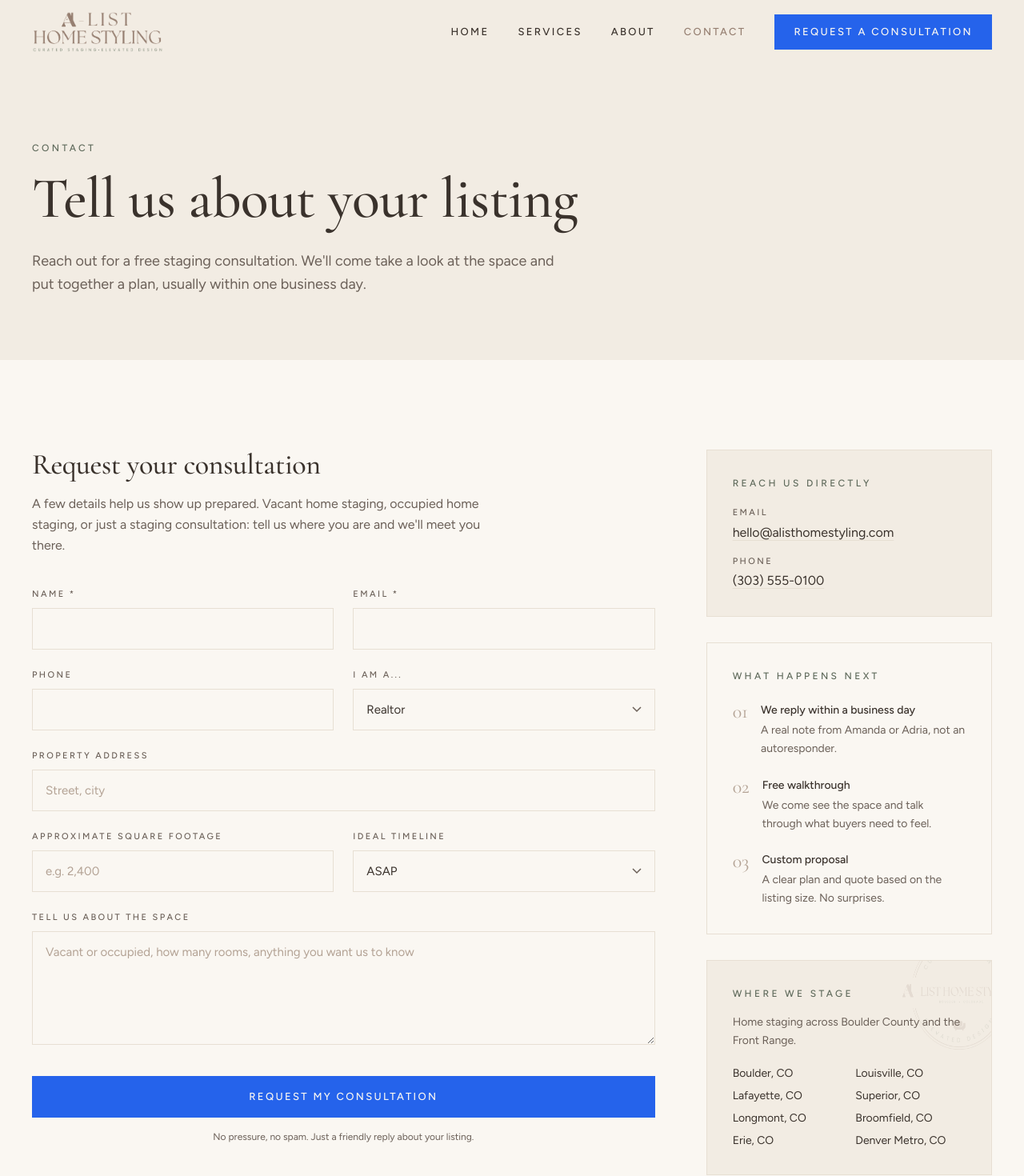
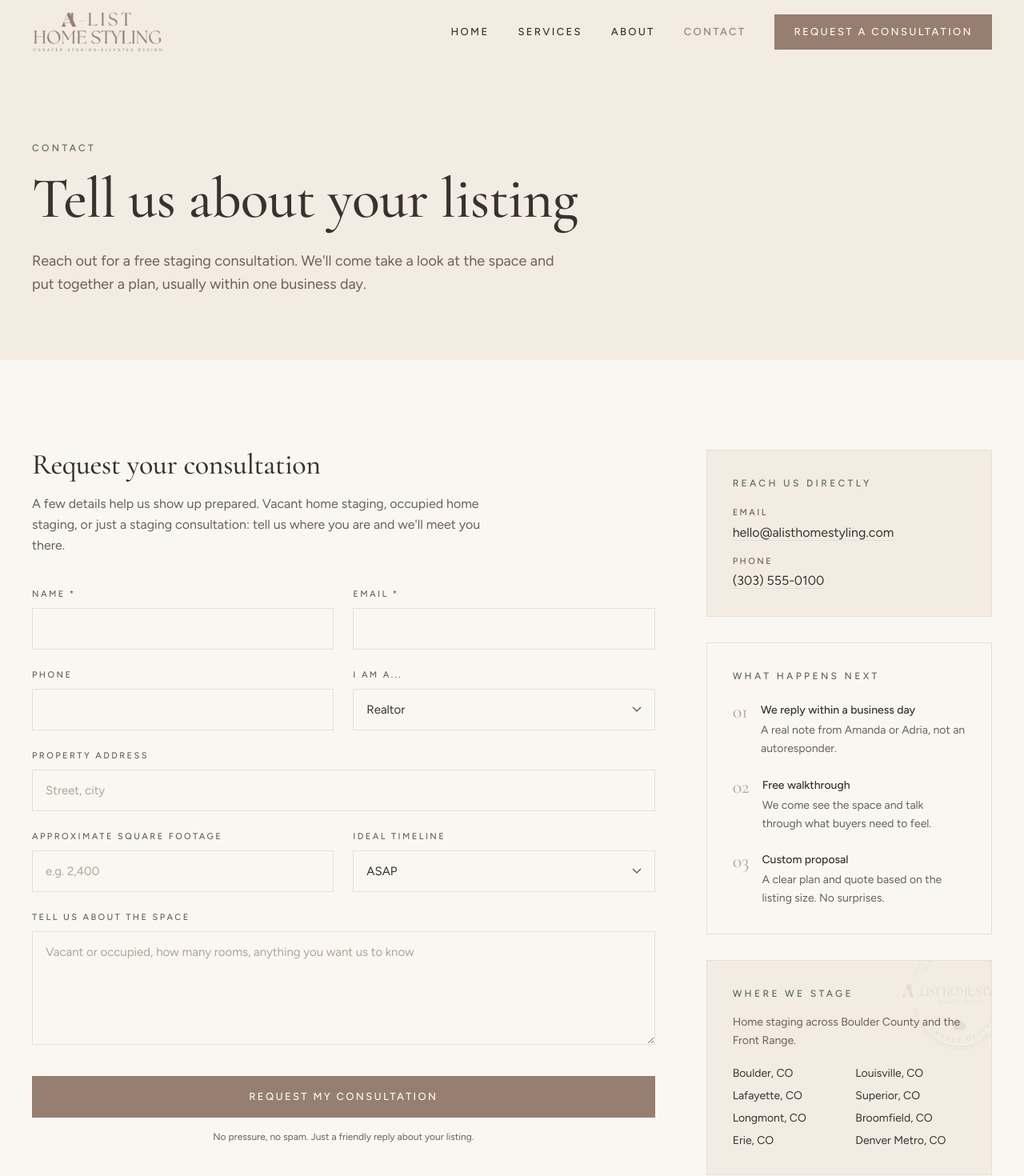
Before and after one commit to adriasuch/alist-home-styling, a Next.js app: page /contact in a window 1280 px wide. Shown: the top 1470 px of the page at 80% size. Built offline with nearby package versions, Linux system fonts and the light colour scheme.

Commit message:
Revert "Change consultation buttons to blue"
This reverts commit f5c7bf304e10a28c96f8edae0f79700b08dba055.

```diff
--- a/app/globals.css
+++ b/app/globals.css
@@ -14,8 +14,6 @@
   --color-sand: #e7dfd3;
   --color-ink: #3a322c;
   --color-ink-soft: #6b6058;
-  --color-consult-blue: #2563eb;
-  --color-consult-blue-dark: #1d4ed8;
 
   --font-serif: var(--font-cormorant), Georgia, serif;
   --font-sans: var(--font-figtree), system-ui, sans-serif;
@@ -120,15 +118,6 @@ body {
   color: var(--color-ink);
 }
 
-.btn-consultation {
-  background: var(--color-consult-blue);
-  color: var(--color-cream);
-}
-
-.btn-consultation:hover {
-  background: var(--color-consult-blue-dark);
-}
-
 /* Form fields on the contact page */
 .field {
   width: 100%;
--- a/app/services/page.tsx
+++ b/app/services/page.tsx
@@ -224,7 +224,7 @@ export default function ServicesPage() {
                   </ul>
 
                   <div className="mt-10">
-                    <Link href="/contact" className="btn btn-consultation">
+                    <Link href="/contact" className="btn btn-primary">
                       Request a Consultation
                     </Link>
                   </div>
--- a/components/CTABand.tsx
+++ b/components/CTABand.tsx
@@ -31,7 +31,7 @@ export default function CTABand({
             </p>
           )}
           <div className="mt-9">
-            <Link href={buttonHref} className="btn btn-consultation">
+            <Link href={buttonHref} className="btn btn-light">
               {buttonLabel}
             </Link>
           </div>
--- a/components/Header.tsx
+++ b/components/Header.tsx
@@ -64,7 +64,7 @@ export default function Header() {
               {item.label}
             </Link>
           ))}
-          <Link href="/contact" className="btn btn-consultation !px-6 !py-3">
+          <Link href="/contact" className="btn btn-primary !px-6 !py-3">
             Request a Consultation
           </Link>
         </nav>
@@ -111,7 +111,7 @@ export default function Header() {
                   {item.label}
                 </Link>
               ))}
-              <Link href="/contact" className="btn btn-consultation mt-4">
+              <Link href="/contact" className="btn btn-primary mt-4">
                 Request a Consultation
               </Link>
             </div>
--- a/components/contact/ContactForm.tsx
+++ b/components/contact/ContactForm.tsx
@@ -225,7 +225,7 @@ export default function ContactForm() {
       <button
         type="submit"
         disabled={status === "submitting"}
-        className="btn btn-consultation mt-8 w-full disabled:cursor-not-allowed disabled:opacity-70"
+        className="btn btn-primary mt-8 w-full disabled:cursor-not-allowed disabled:opacity-70"
       >
         {status === "submitting" ? "Sending..." : "Request My Consultation"}
       </button>
--- a/components/home/HeroContent.tsx
+++ b/components/home/HeroContent.tsx
@@ -50,7 +50,7 @@ export default function HeroContent() {
       </Rise>
       <Rise delay={0.6}>
         <div className="mt-9 flex flex-wrap gap-4">
-          <Link href="/contact" className="btn btn-consultation">
+          <Link href="/contact" className="btn btn-light">
             Request a Consultation
           </Link>
           <Link href="/services" className="btn btn-outline-light">
```
